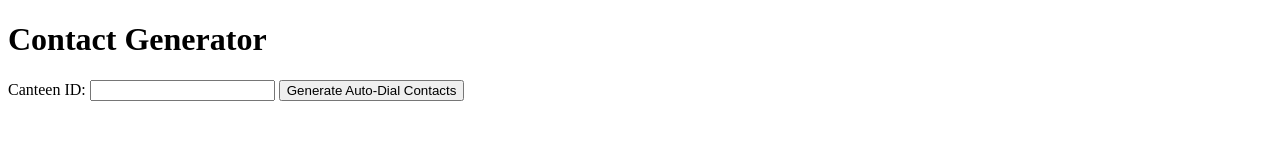
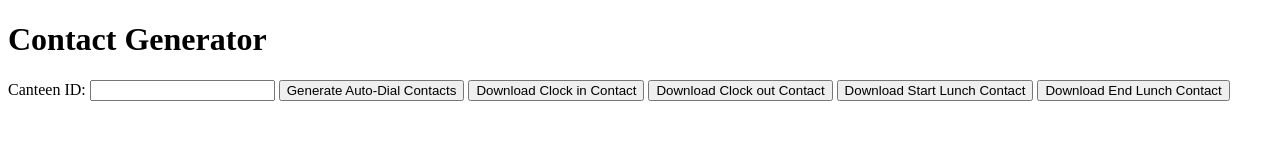
Before and after one commit to d-ney/Canteen-Auto-Dial-Contact-Generator, a plain HTML site: page index.html in a window 1280 px wide. Drawn offline with Linux system fonts and the light colour scheme.

Commit message:
add new buttons

```diff
--- a/index.html
+++ b/index.html
@@ -11,5 +11,9 @@
         <label for="id">Canteen ID:</label>
         <input type="text" id="idEl" name="ID">
         <button onclick="main()">Generate Auto-Dial Contacts </button>
+        <button>Download Clock in Contact</button>
+        <button>Download Clock out Contact</button>
+        <button>Download Start Lunch Contact</button>
+        <button>Download End Lunch Contact</button>
     </body>
 </html>
```
